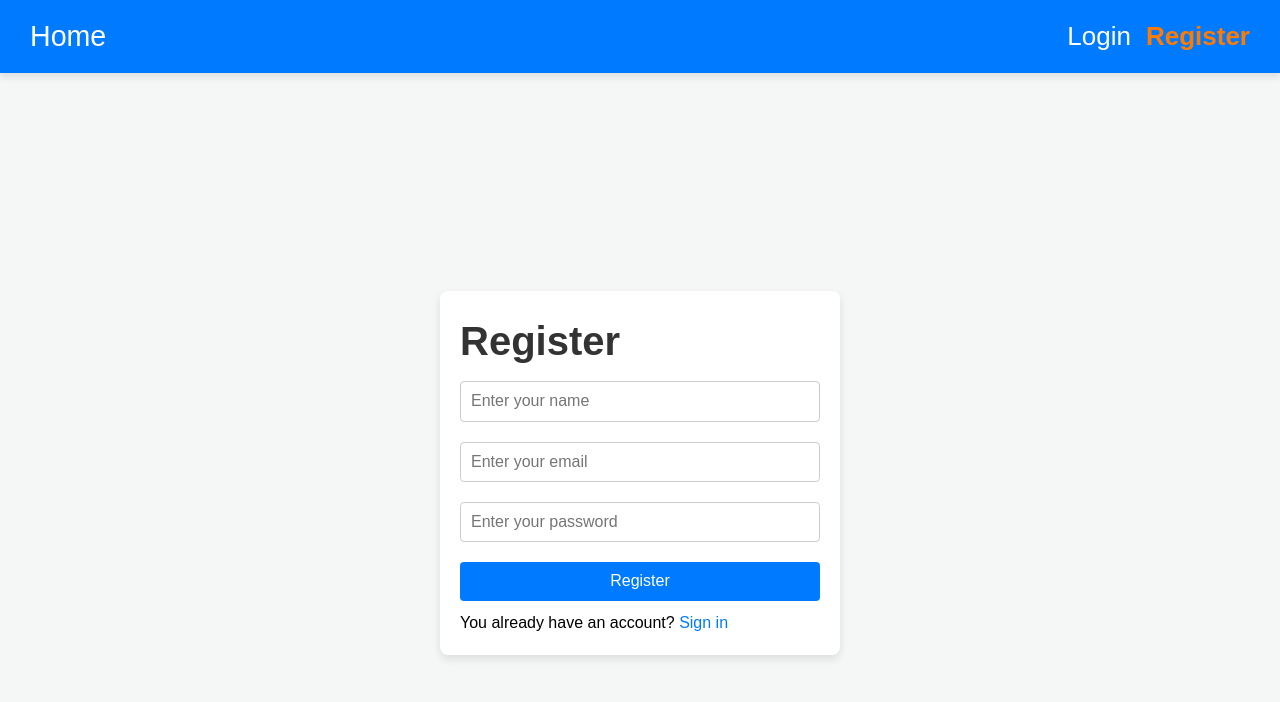
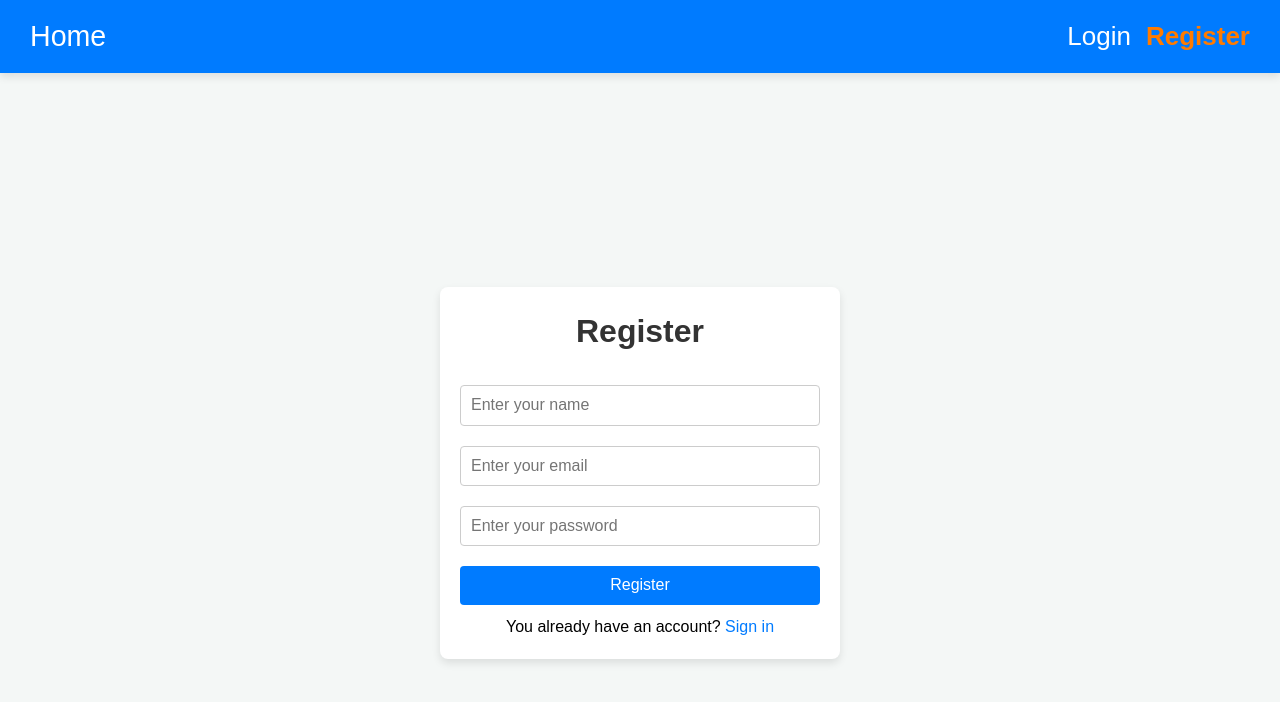
Before and after one commit to DariusBlain/goit-react-hw-08, a React (Vite) app: page /register in a window 1280 px wide. Shown: the top 702 px of the page. Built offline with nearby package versions, Linux system fonts and the light colour scheme.

Commit message:
style register title

```diff
--- a/src/components/RegistrationForm/RegistrationForm.jsx
+++ b/src/components/RegistrationForm/RegistrationForm.jsx
@@ -43,7 +43,7 @@ const validationSchema = Yup.object().shape({
     <div className={s.container}>
       <Formik initialValues={initialValues} onSubmit={handleSubmit} validationSchema={validationSchema}>
         <Form className={s.form}>
-      <h1>Register</h1>
+      <h1 className={s.heading}>Register</h1>
           <Field
             name="name"
             placeholder="Enter your name"
--- a/src/components/RegistrationForm/RegistrationForm.module.css
+++ b/src/components/RegistrationForm/RegistrationForm.module.css
@@ -9,7 +9,17 @@
     max-width: 1280px;
 }
 
+.heading {
+    font-size: 2em;
+    color: #333;
+    margin-bottom: 20px;
+}
+
 .form {
+    display: flex;
+        justify-content: center;
+        flex-direction: column;
+        align-items: center;
     background: #ffffff;
     padding: 20px;
     border-radius: 8px;
```
